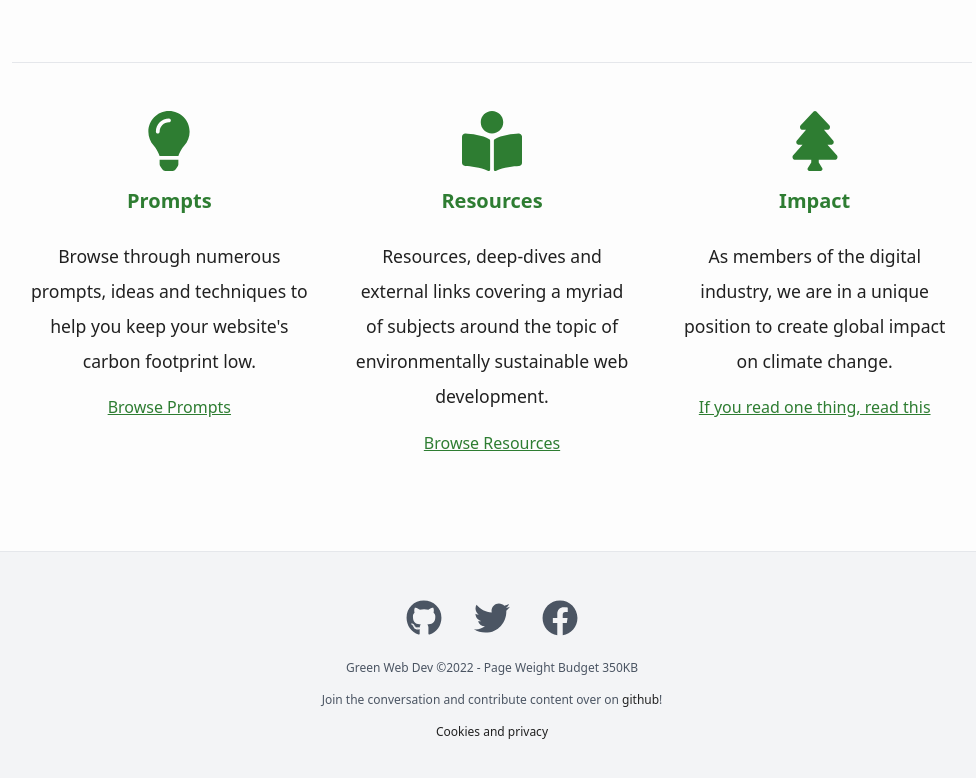
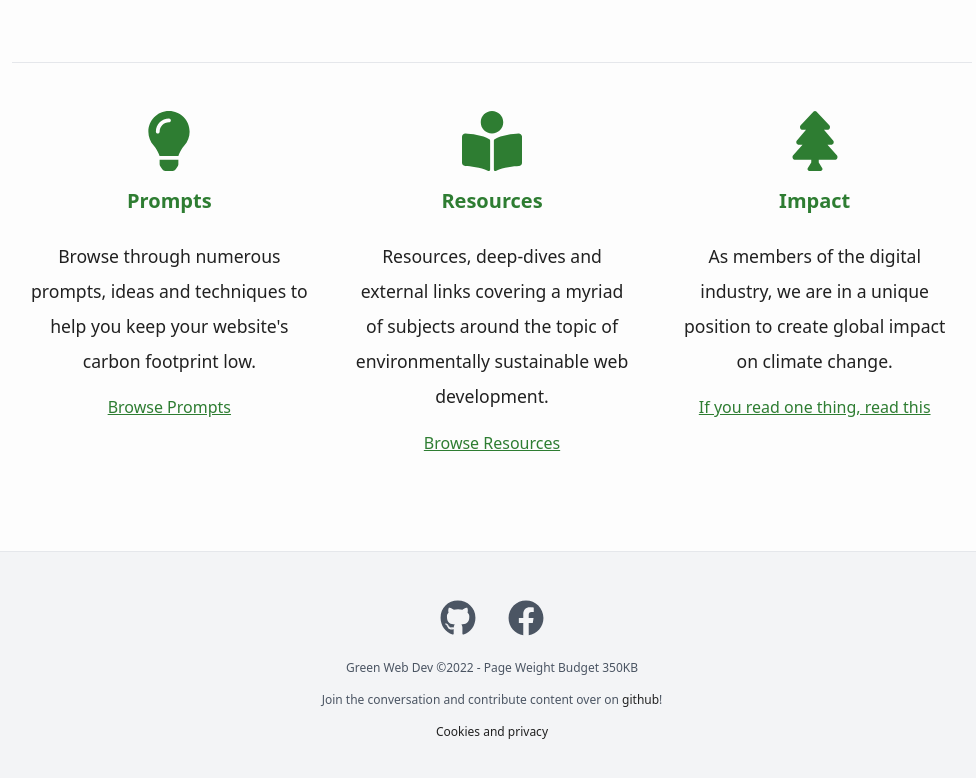
Before and after one commit to mikeyhogarth/green-web-dev, a Next.js app: page / in a window 1280 px wide. Shown: the part 496-1274 px from the top of the page, without its empty margins (148-1124 px from the left). Built offline with nearby package versions, Linux system fonts and the light colour scheme.

Commit message:
Remove Twitter links

```diff
--- a/components/Footer.tsx
+++ b/components/Footer.tsx
@@ -10,11 +10,6 @@ const Footer = () => {
           link="https://github.com/mikeyhogarth/green-web-dev"
           linkTitle="Github Link"
           Icon={FaGithub}
-        />
-        <SocialIcon
-          link="https://twitter.com/greenwebdev_org"
-          linkTitle="Twitter Link"
-          Icon={FaTwitter}
         />
         <SocialIcon
           link="https://www.facebook.com/greenwebdev"
--- a/pages/_document.tsx
+++ b/pages/_document.tsx
@@ -12,7 +12,6 @@ class MyDocument extends Document {
             property="og:image"
             content="/media/icons/android-chrome-192x192.png"
           />
-          <meta name="twitter:creator" content="@MetalMikey666" />
           <meta
             name="twitter:image"
             content="/media/icons/android-chrome-192x192.png"
```
